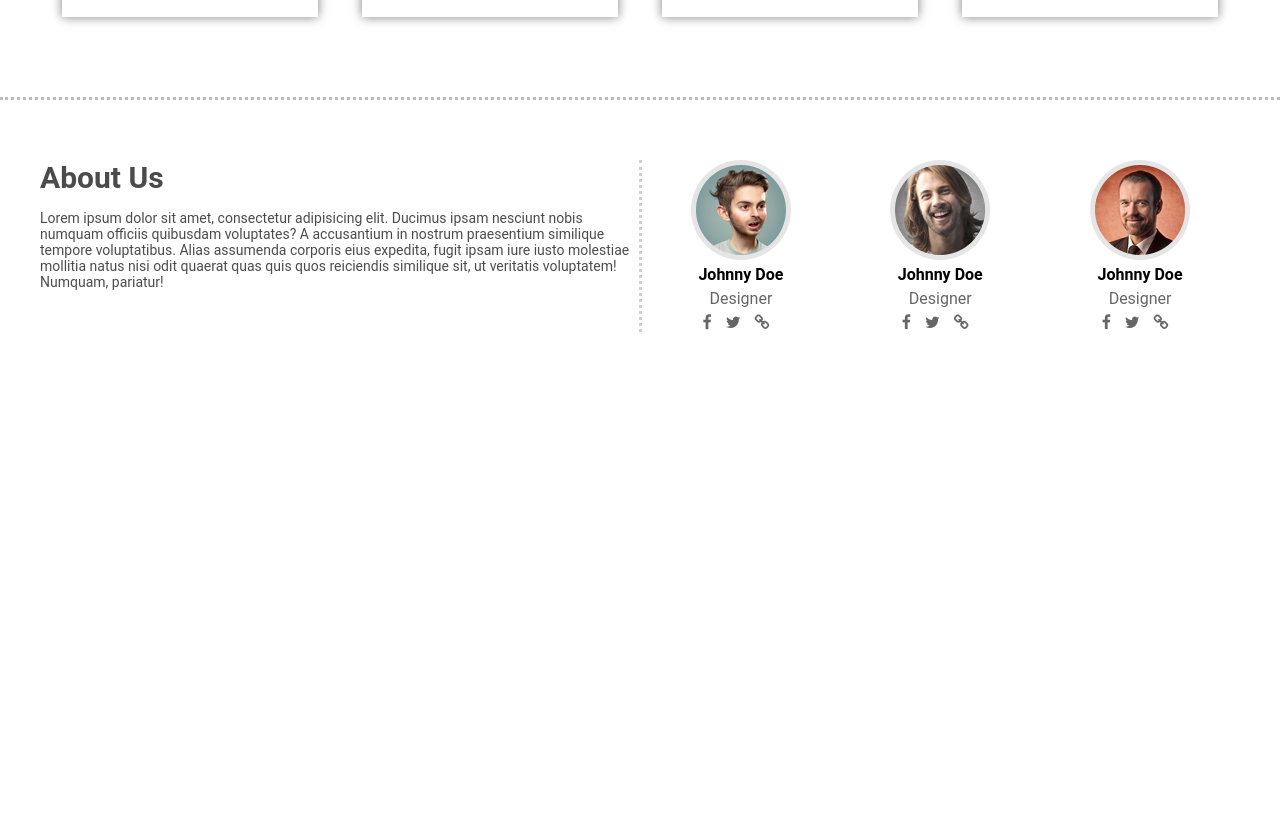
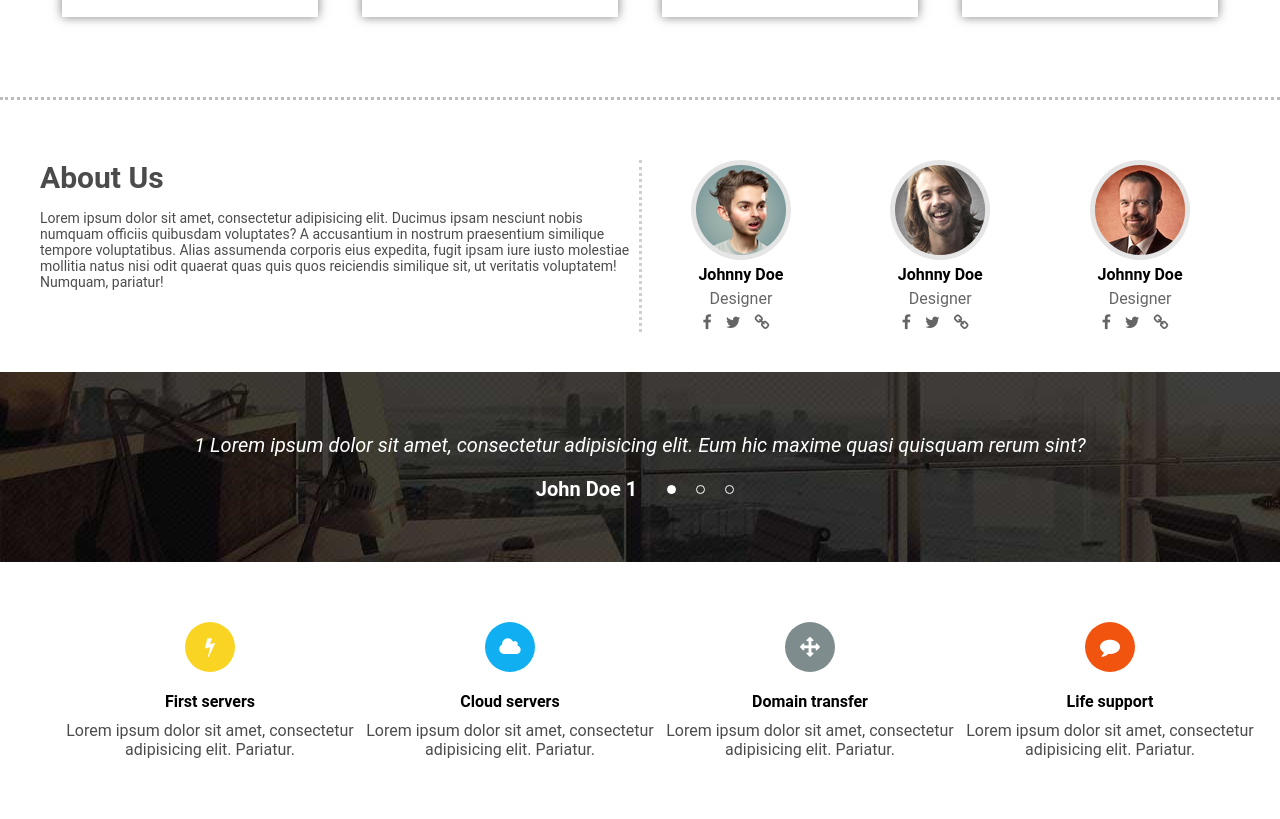
Before and after one commit to AnjeyZn/template-1-sass, a website: page public/index.html in a window 1280 px wide. Shown: the part 1956-2775 px from the top of the page. Before the commit the page ends 2328 px from the top, so only its background shows below. Drawn offline with Linux system fonts and the light colour scheme.

Commit message:
Block Feature

```diff
--- a/public/index.html
+++ b/public/index.html
@@ -300,6 +300,79 @@
             </div>
         </div>
     </section>
+    <section class="slider">
+        <div class="slider__slide">
+            <div class="slider__quote">
+                1 Lorem ipsum dolor sit amet, consectetur adipisicing elit. Eum hic maxime quasi quisquam rerum sint?
+            </div>
+            <div class="slider__info">
+                <div class="slider__name">John Doe 1</div>
+                <div class="slider__icons">
+                    <div class="span slider__icon slider__icon--active"></div>
+                    <div class="span slider__icon"></div>
+                    <div class="span slider__icon"></div>
+                </div>
+            </div>
+        </div>
+        <div class="slider__slide hide">
+            <div class="slider__quote">
+                2 Lorem ipsum dolor sit amet, consectetur adipisicing elit. Eum hic maxime quasi quisquam rerum sint?
+            </div>
+            <div class="slider__info">
+                <div class="slider__name">John Doe 2</div>
+                <div class="slider__icons">
+                    <div class="span slider__icon"></div>
+                    <div class="span slider__icon slider__icon--active"></div>
+                    <div class="span slider__icon"></div>
+                </div>
+            </div>
+        </div>
+        <div class="slider__slide hide">
+            <div class="slider__quote">
+                3 Lorem ipsum dolor sit amet, consectetur adipisicing elit. Eum hic maxime quasi quisquam rerum sint?
+            </div>
+            <div class="slider__info">
+                <div class="slider__name">John Doe 3</div>
+                <div class="slider__icons">
+                    <div class="span slider__icon"></div>
+                    <div class="span slider__icon"></div>
+                    <div class="span slider__icon slider__icon--active"></div>
+                </div>
+            </div>
+        </div>
+    </section>
+    <section class="feature">
+        <div class="feature__content view-port">
+            <div class="feature__tile">
+                <div class="tile__icon tile__icon--yellow">
+                    <i class="fa fa-bolt"></i>
+                </div>
+                <div class="tile__title">First servers</div>
+                <div class="tile__text">Lorem ipsum dolor sit amet, consectetur adipisicing elit. Pariatur.</div>
+            </div>
+            <div class="feature__tile">
+                <div class="tile__icon tile__icon--blue">
+                    <i class="fa fa-cloud"></i>
+                </div>
+                <div class="tile__title">Cloud servers</div>
+                <div class="tile__text">Lorem ipsum dolor sit amet, consectetur adipisicing elit. Pariatur.</div>
+            </div>
+            <div class="feature__tile">
+                <div class="tile__icon tile__icon--grey">
+                    <i class="fa fa-arrows"></i>
+                </div>
+                <div class="tile__title">Domain transfer</div>
+                <div class="tile__text">Lorem ipsum dolor sit amet, consectetur adipisicing elit. Pariatur.</div>
+            </div>
+            <div class="feature__tile">
+                <div class="tile__icon tile__icon--orange">
+                    <i class="fa fa-comment"></i>
+                </div>
+                <div class="tile__title">Life support</div>
+                <div class="tile__text">Lorem ipsum dolor sit amet, consectetur adipisicing elit. Pariatur.</div>
+            </div>
+        </div>
+    </section>
 </div><!-- /wrapper -->
 
 </body>
--- /dev/null
+++ b/src/scss/feature.scss
@@ -0,0 +1,52 @@
+@import "partials/params";
+@import "partials/mixins";
+
+.feature {
+
+  background-color: #fff;
+
+  &__content {
+    display: flex;
+    padding: 60px;
+  }
+
+  &__tile {
+    @include flex-center;
+
+    & .tile__icon {
+      @include flex-center(row);
+      margin-bottom: 20px;
+      height: 50px;
+      width: 50px;
+      font-size: 20px;
+      border-radius: 50%;
+      color: #fff;
+
+      &--yellow {
+        background-color: $yellow;
+      }
+
+      &--blue {
+        background-color: $blue;
+      }
+
+      &--grey {
+        background-color: $grey;
+      }
+
+      &--orange {
+        background-color: $orange;
+      }
+    }
+
+    & .tile__title {
+      font-weight: bold;
+      margin-bottom: 10px;
+    }
+
+    & .tile__text {
+      text-align: center;
+      opacity: .7;
+    }
+  }
+}
--- a/src/scss/main.scss
+++ b/src/scss/main.scss
@@ -36,3 +36,7 @@ a {
   flex-grow: 1;
   height: 100vh;
 }
+
+.hide {
+  display: none !important;
+}
--- /dev/null
+++ b/src/scss/slider.scss
@@ -0,0 +1,54 @@
+@import "partials/params";
+@import "partials/mixins";
+
+.slider {
+  @include flex-center;
+  height: 190px;
+  background: url('img/comment_bg.jpg') no-repeat;
+  background-size: cover;
+  color: #fff;
+
+  &__slide {
+    @include flex-center;
+    opacity: 1;
+    transition: .5s opacity;
+  }
+
+  &__quote {
+    font-size: 20px;
+    margin-bottom: 20px;
+    font-style: italic;
+    text-align: center;
+  }
+
+  &__info {
+    display: flex;
+  }
+
+  &__name {
+    font-size: 20px;
+    font-weight: bold;
+  }
+
+  &__icons {
+    display: inline-flex;
+    align-items: center;
+    margin-left: 20px;
+  }
+
+  &__icon {
+    position: relative;
+    width: 7px;
+    height: 7px;
+    top: 1px;
+    border-radius: 50%;
+    border: 1px solid #fff;
+    margin: 2px 10px;
+
+    cursor: pointer;
+
+    &--active {
+      background-color: #fff;
+    }
+  }
+}
```
Also changed, not shown: public/bundle.min.css.
